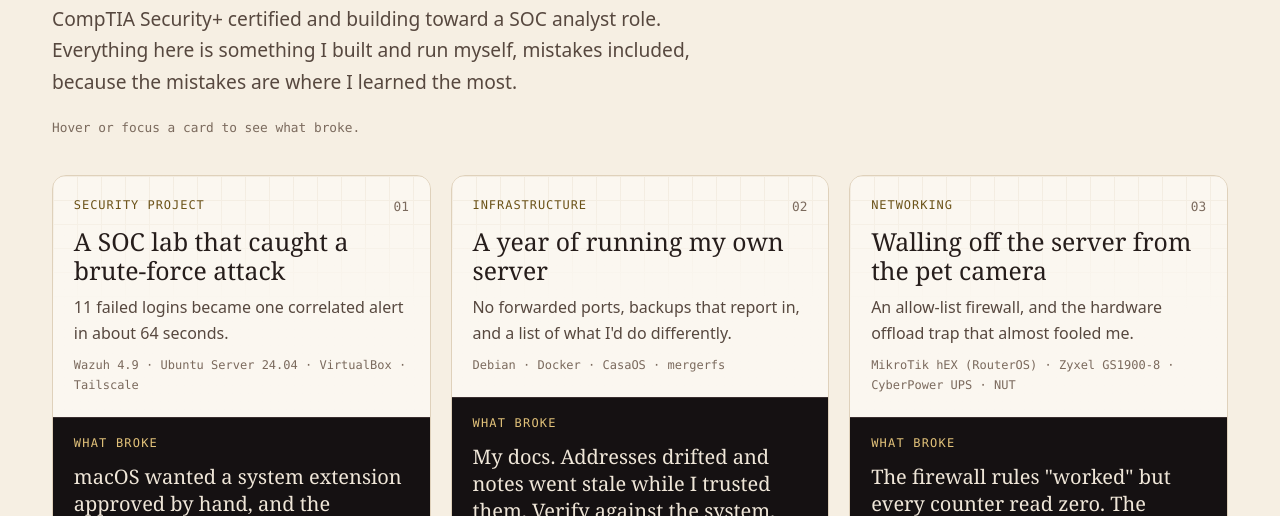
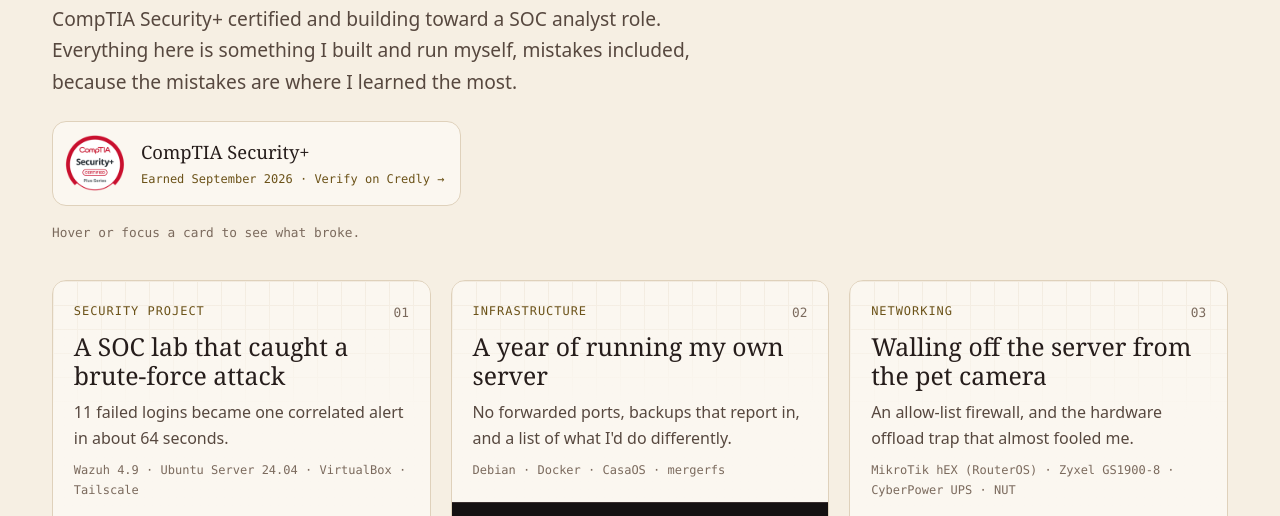
Before and after one commit to mzarem01/miketaps-site, an Astro site: page /work in a window 1280 px wide. Shown: the part 251-767 px from the top of the page. Built offline with nearby package versions, Linux system fonts and the light colour scheme; Astro itself is replaced by a stand-in of ours.

Commit message:
Work: add the Security+ badge, linked to Credly
Co-Authored-By: Claude Opus 5.5 <noreply@anthropic.com>

```diff
--- a/src/pages/work/index.astro
+++ b/src/pages/work/index.astro
@@ -18,6 +18,13 @@ const projects = Object.entries(modules)
       something I built and run myself, mistakes included, because the mistakes are where I
       learned the most.
     </p>
+    <a class="badge" href="https://www.credly.com/badges/db7616f6-b416-4e13-8c73-ecb9c20a8beb/public_url" rel="noopener" target="_blank">
+      <img src="/img/security-plus-badge.png" width="64" height="64" alt="CompTIA Security+ badge" loading="lazy" />
+      <span class="badge-text">
+        <span class="badge-name">CompTIA Security+</span>
+        <span class="badge-meta">Earned September 2026 &middot; Verify on Credly &rarr;</span>
+      </span>
+    </a>
     <p class="tip">Hover or focus a card to see what broke.</p>
   </section>
 
@@ -56,6 +63,47 @@ const projects = Object.entries(modules)
     max-width: 42rem;
     font-size: 1.2rem;
     color: var(--ink-soft);
+  }
+  .badge {
+    display: inline-flex;
+    align-items: center;
+    gap: 0.9rem;
+    margin: 0.25rem 0 1rem;
+    padding: 0.6rem 1rem 0.6rem 0.6rem;
+    border: 1px solid var(--rule);
+    border-radius: var(--radius);
+    background: var(--card);
+    color: var(--ink);
+    text-decoration: none;
+    transition: transform var(--base) var(--pop), box-shadow var(--base) var(--ease);
+  }
+  .badge img {
+    width: 64px;
+    height: 64px;
+  }
+  .badge-text {
+    display: flex;
+    flex-direction: column;
+    gap: 0.15rem;
+  }
+  .badge-name {
+    font-family: var(--font-display);
+    font-size: 1.15rem;
+    font-weight: 560;
+  }
+  .badge-meta {
+    font-family: var(--font-mono);
+    font-size: 0.75rem;
+    color: var(--gold-text);
+  }
+  .badge:hover,
+  .badge:focus-visible {
+    transform: translateY(-2px);
+    box-shadow: 0 12px 24px -18px rgba(60, 20, 10, 0.6);
+  }
+  @media (prefers-reduced-motion: reduce) {
+    .badge { transition: none; }
+    .badge:hover, .badge:focus-visible { transform: none; }
   }
   .tip {
     font-family: var(--font-mono);
```
Also changed, not shown: public/img/security-plus-badge.png (added).
